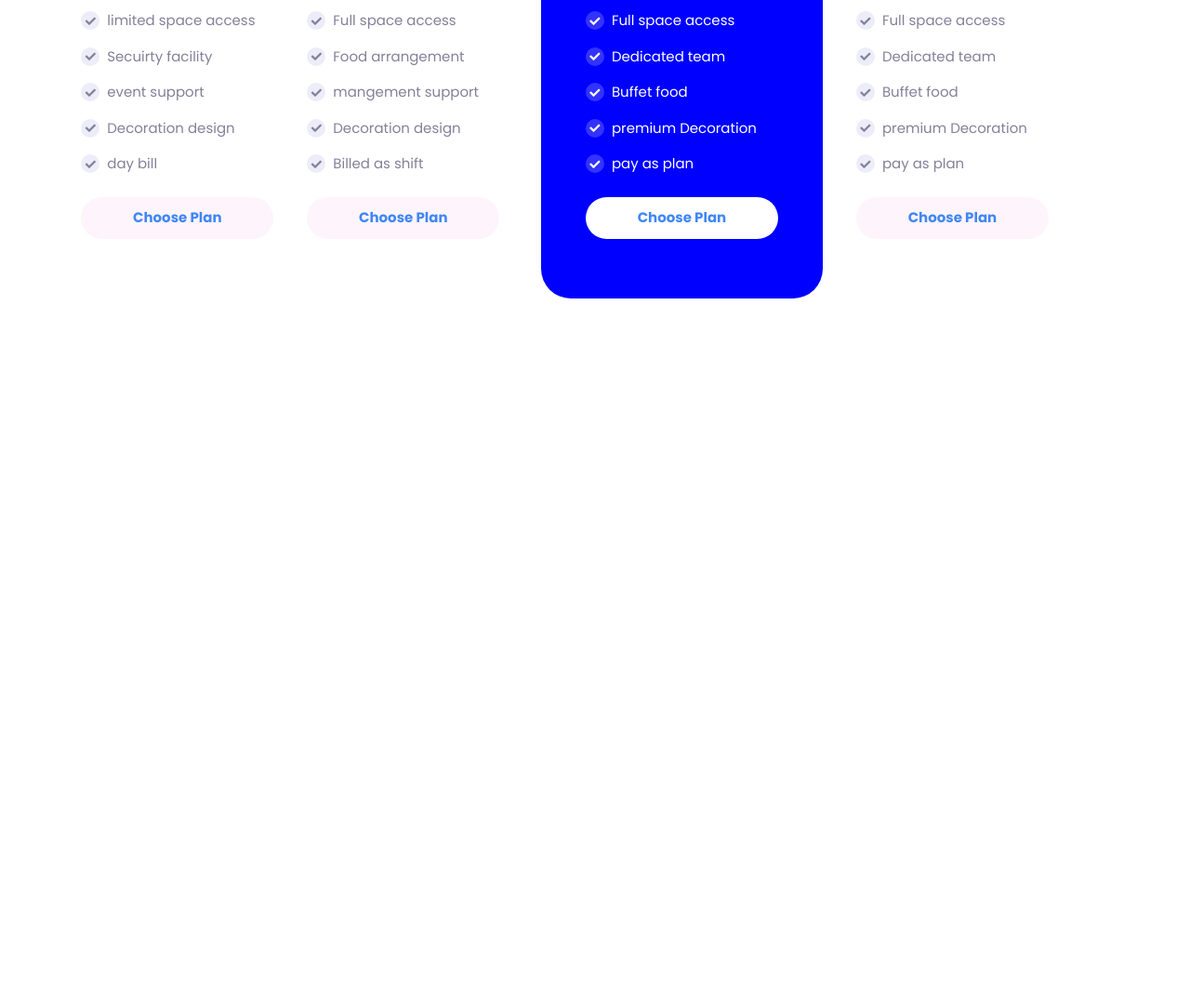
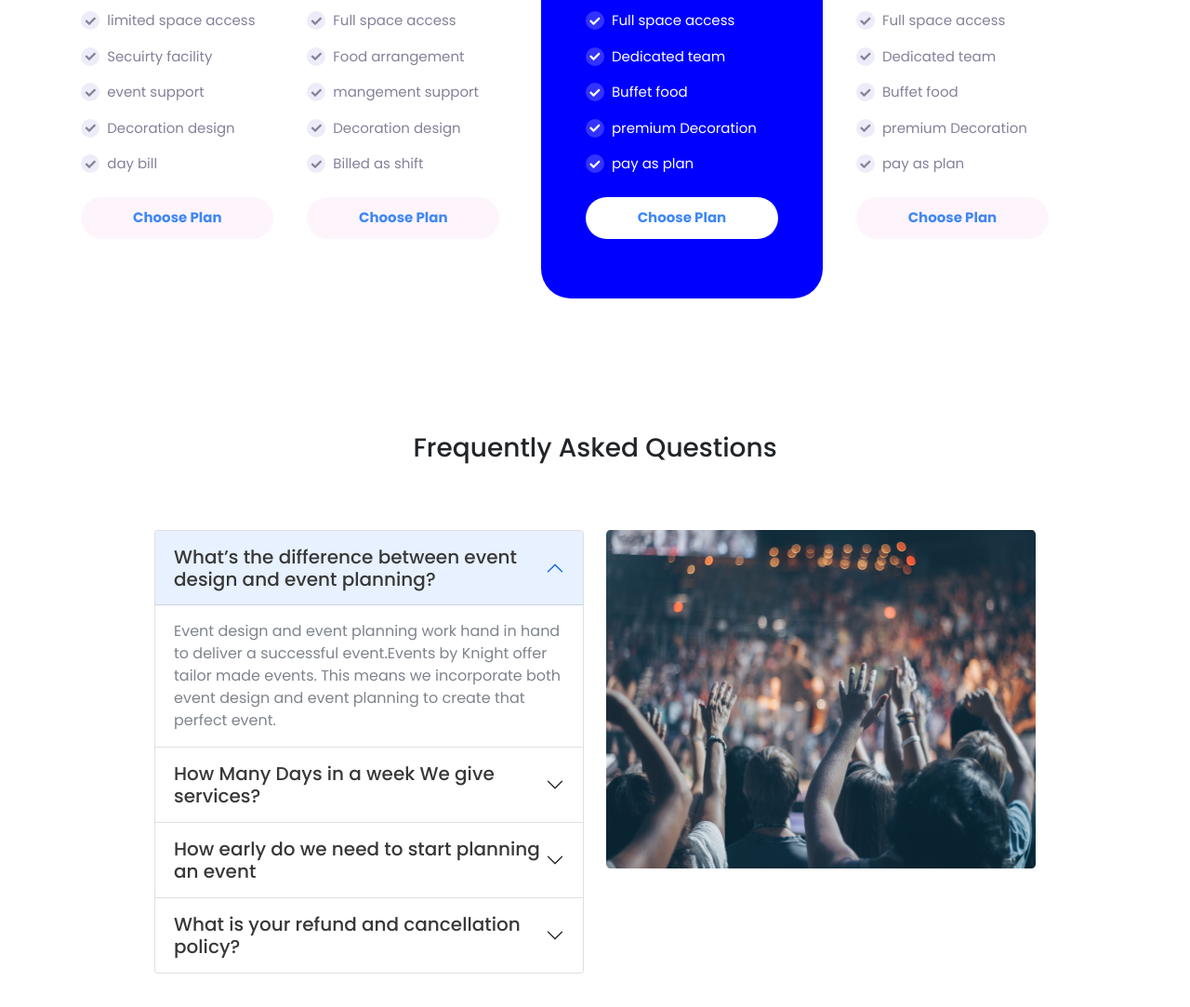
Before and after one commit to 1804011/assignment-3, a plain HTML site: page index.html in a window 1280 px wide. Shown: the part 1499-2582 px from the top of the page at 93% size. Before the commit the page ends 1892 px from the top, so only its background shows below. Drawn offline with nearby package versions, Linux system fonts and the light colour scheme.

Commit message:
faq added

```diff
--- a/index.html
+++ b/index.html
@@ -289,6 +289,68 @@
 				</div>
 			</section>
 			<!-- Package Section End-->
+			<!-- FAQ Section Start -->
+			<section class="faq container py-4 px-lg-5">
+				<h3 class="text-center my-5">Frequently Asked Questions</h3>
+			     <div class="row py-4 px-lg-5">
+					 <div class="col-sm-12 col-md-6">
+						<div class="accordion" id="accordionExample">
+							<div class="accordion-item">
+							  <h2 class="accordion-header" id="headingOne">
+								<button class="accordion-button" type="button" data-bs-toggle="collapse" data-bs-target="#collapseOne" aria-expanded="true" aria-controls="collapseOne">
+									What’s the difference between event design and event planning?
+								</button>
+							  </h2>
+							  <div id="collapseOne" class="accordion-collapse collapse show" aria-labelledby="headingOne" data-bs-parent="#accordionExample">
+								<div class="accordion-body">
+									Event design and event planning work hand in hand to deliver a successful event.Events by Knight offer tailor made events. This means we incorporate both event design and event planning to create that perfect event.
+								</div>
+							  </div>
+							</div>
+							<div class="accordion-item">
+							  <h2 class="accordion-header" id="headingTwo">
+								<button class="accordion-button collapsed" type="button" data-bs-toggle="collapse" data-bs-target="#collapseTwo" aria-expanded="false" aria-controls="collapseTwo">
+								  How Many Days in a week We give services?
+								</button>
+							  </h2>
+							  <div id="collapseTwo" class="accordion-collapse collapse" aria-labelledby="headingTwo" data-bs-parent="#accordionExample">
+								<div class="accordion-body">
+                                   We are available with our service all days in a week except Saturday.
+								</div>
+							  </div>
+							</div>
+							<div class="accordion-item">
+							  <h2 class="accordion-header" id="headingThree">
+								<button class="accordion-button collapsed" type="button" data-bs-toggle="collapse" data-bs-target="#collapseThree" aria-expanded="false" aria-controls="collapseThree">
+									How early do we need to start planning an event
+								</button>
+							  </h2>
+							  <div id="collapseThree" class="accordion-collapse collapse" aria-labelledby="headingThree" data-bs-parent="#accordionExample">
+								<div class="accordion-body">
+                                  Usually You Need to informs us a week before your occations if you want to organize an events because we are busy guys handling occassions almost everyday.
+								</div>
+							  </div>
+							</div>
+							<div class="accordion-item">
+							  <h2 class="accordion-header" id="headingFour">
+								<button class="accordion-button collapsed" type="button" data-bs-toggle="collapse" data-bs-target="#collapseFour" aria-expanded="false" aria-controls="collapseThree">
+									What is your refund and cancellation policy?
+								</button>
+							  </h2>
+							  <div id="collapseFour" class="accordion-collapse collapse" aria-labelledby="headingFour" data-bs-parent="#accordionExample">
+								<div class="accordion-body">
+                                    If we are not able to provide services even though you are charged then We refund You within a week.
+								</div>
+							  </div>
+							</div>
+						  </div>
+					 </div>
+					 <div class="col-sm-12 col-md-6">
+						 <img src="images/people.png" alt="people">
+					 </div>
+				 </div>
+			</section>
+			<!-- FAQ Section End-->
 		</main>
 		<!-- Main Section End -->
 		<!-- Bootstrap JS CDN Link -->
--- a/style.css
+++ b/style.css
@@ -135,3 +135,18 @@ main .package .pricing .highlights button {
 	background-color: white;
 	color: #3f87f5;
 }
+main .faq img {
+	width: 546px;
+	height: 364px;
+	max-width: 100%;
+	max-height: 100%;
+}
+main .faq .accordion-item h2 button {
+	font-weight: 500;
+	font-size: 20px;
+	color: #383838;
+}
+main .faq .accordion-item .accordion-body {
+	color: #7e848c;
+	font-size: 16px;
+}
```
